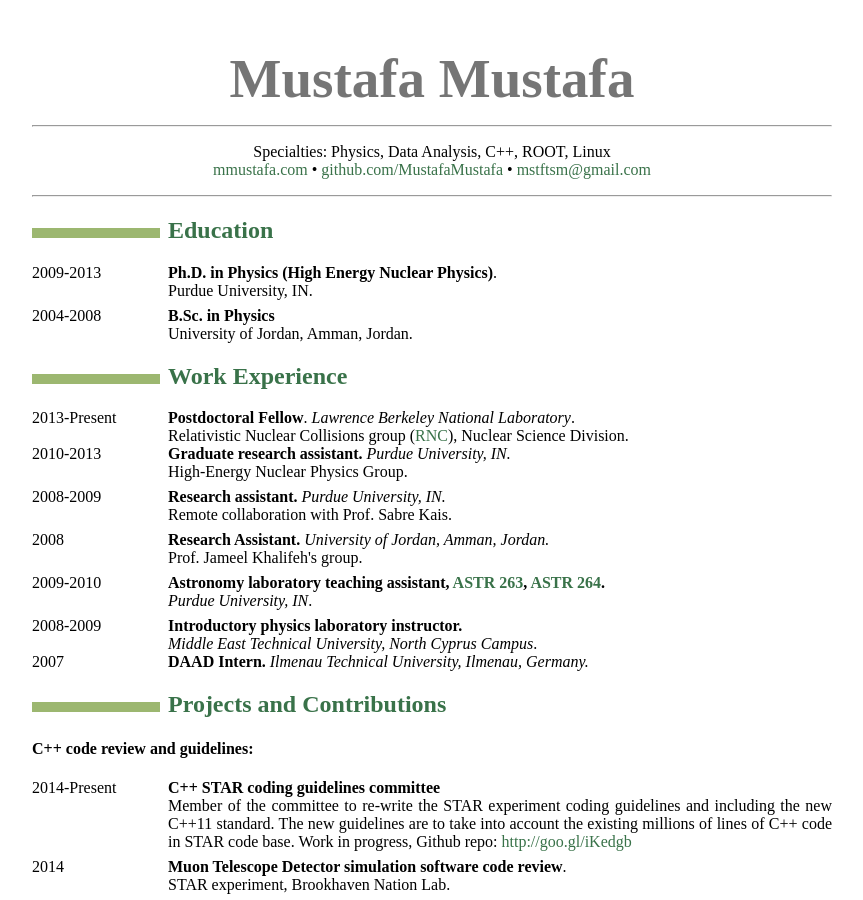
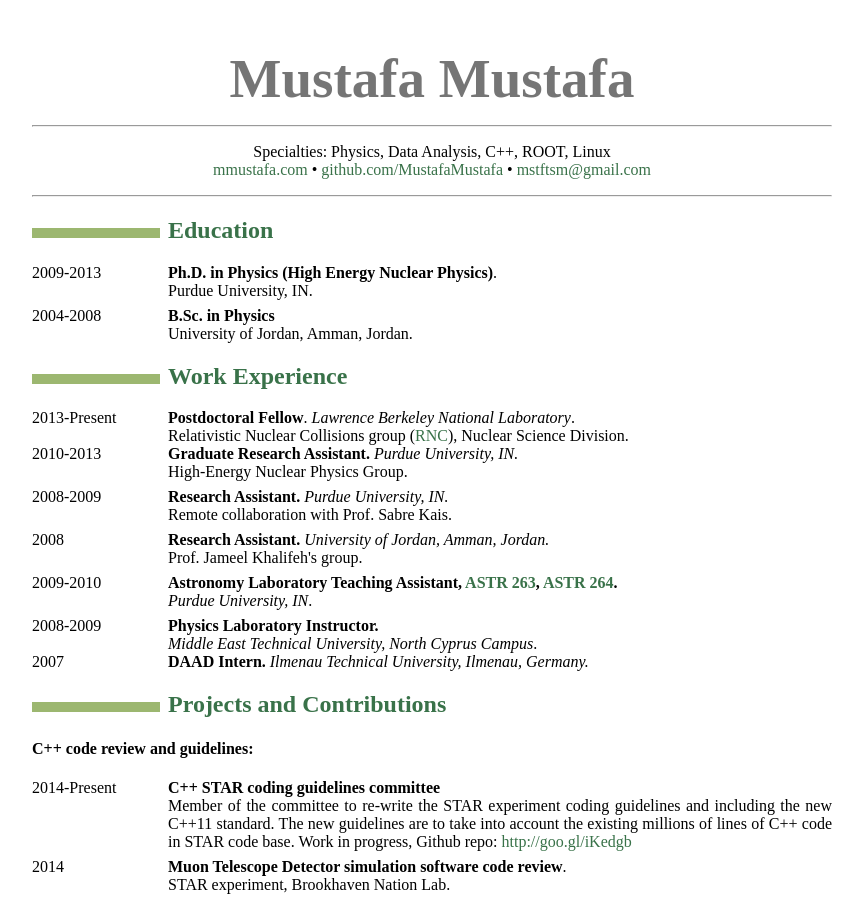
Before and after one commit to MustafaMustafa/MustafaMustafa.github.io, a Jekyll site: the page resume/resume.html, which Jekyll copies as it is, in a window 1280 px wide and 900 px high. Shown: the whole window, without its empty margins (208-1071 px from the left). Built offline with Jekyll 4.4.1, drawn with Linux system fonts in a browser that asks for light colours; formulas are drawn with MathJax 3.

Commit message:
publish latest CV

```diff
--- a/resume/resume.html
+++ b/resume/resume.html
@@ -36,19 +36,19 @@ document.write('<a h'+'ref'+'="ma'+'ilto'+':'+e+'">'+e+'<\/'+'a'+'>');
 <dd><strong>Postdoctoral Fellow</strong>. <em>Lawrence Berkeley National Laboratory</em>.<br />Relativistic Nuclear Collisions group (<a href="https://sites.google.com/a/lbl.gov/relativistic-nuclear-collisions/home">RNC</a>), Nuclear Science Division.<br />
 </dd>
 <dt>2010-2013</dt>
-<dd><p><strong>Graduate research assistant.</strong> <em>Purdue University, IN.</em><br />High-Energy Nuclear Physics Group.</p>
+<dd><p><strong>Graduate Research Assistant.</strong> <em>Purdue University, IN.</em><br />High-Energy Nuclear Physics Group.</p>
 </dd>
 <dt>2008-2009</dt>
-<dd><p><strong>Research assistant.</strong> <em>Purdue University, IN.</em><br />Remote collaboration with Prof. Sabre Kais.</p>
+<dd><p><strong>Research Assistant.</strong> <em>Purdue University, IN.</em><br />Remote collaboration with Prof. Sabre Kais.</p>
 </dd>
 <dt>2008</dt>
 <dd><p><strong>Research Assistant.</strong> <em>University of Jordan, Amman, Jordan.</em><br />Prof. Jameel Khalifeh's group.</p>
 </dd>
 <dt>2009-2010</dt>
-<dd><p><strong>Astronomy laboratory teaching assistant, <a href="http://www.physics.purdue.edu/academic-programs/courses/course_detail.php?SEM=fall2014&amp;c=astr263">ASTR 263</a>, <a href="https://selfservice.mypurdue.purdue.edu/prod/bwckctlg.p_disp_course_detail?cat_term_in=201510&amp;subj_code_in=ASTR&amp;crse_numb_in=26400">ASTR 264</a>.</strong><br /><em>Purdue University, IN</em>.</p>
+<dd><p><strong>Astronomy Laboratory Teaching Assistant, <a href="http://www.physics.purdue.edu/academic-programs/courses/course_detail.php?SEM=fall2014&amp;c=astr263">ASTR 263</a>, <a href="https://selfservice.mypurdue.purdue.edu/prod/bwckctlg.p_disp_course_detail?cat_term_in=201510&amp;subj_code_in=ASTR&amp;crse_numb_in=26400">ASTR 264</a>.</strong><br /><em>Purdue University, IN</em>.</p>
 </dd>
 <dt>2008-2009</dt>
-<dd><strong>Introductory physics laboratory instructor.</strong><br /><em>Middle East Technical University, North Cyprus Campus</em>.<br />
+<dd><strong>Physics Laboratory Instructor.</strong><br /><em>Middle East Technical University, North Cyprus Campus</em>.<br />
 </dd>
 <dt>2007</dt>
 <dd><p><strong>DAAD Intern.</strong> <em>Ilmenau Technical University, Ilmenau, Germany.</em></p>
```
Also changed, not shown: resume/cv.html (+4 -4 lines), 2 other files.
